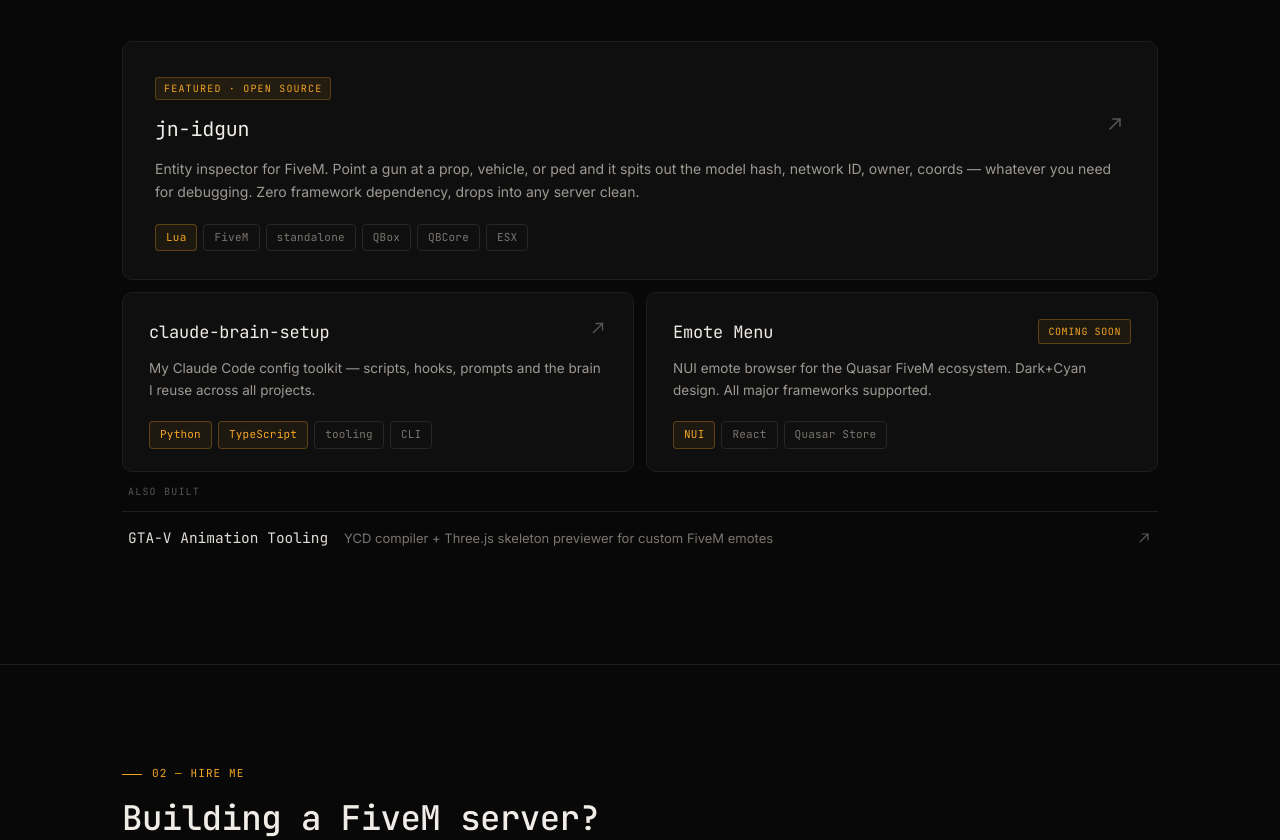
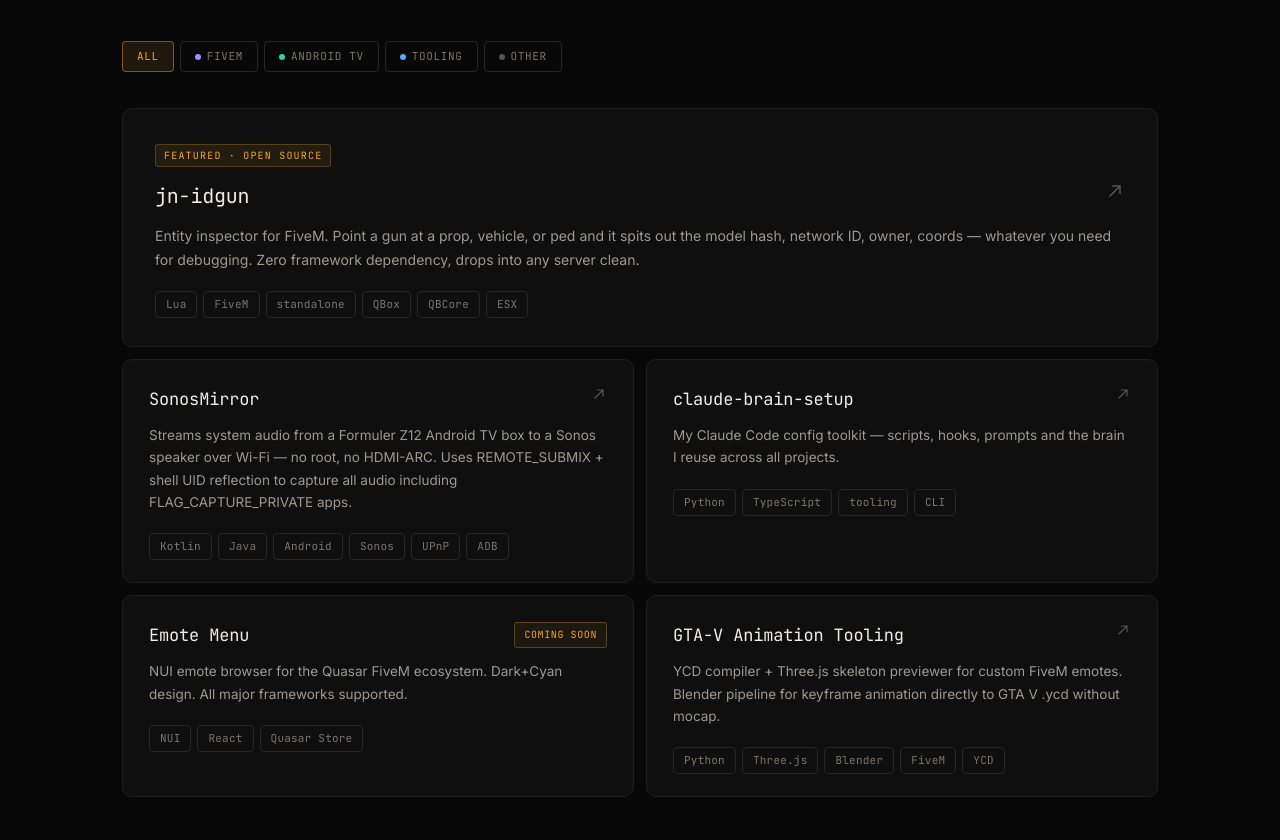
Before and after one commit to JanniEinfach/JanniEinfach.github.io, a plain HTML site: page index.html in a window 1280 px wide. Shown: the part 1145-1985 px from the top of the page. Drawn offline with Linux system fonts and the light colour scheme.

Commit message:
feat: add category filter + auto-sync workflow
- projects.json: data-driven project list with categories (fivem, android-tv, tooling, other)
- index.html: dynamic rendering from projects.json, category filter tab bar
- .github/workflows/sync-projects.yml: daily auto-sync of new public repos
- scripts/sync_projects.py: adds new repos to projects.json with category "other"
- SonosMirror added under android-tv category

```diff
--- a/index.html
+++ b/index.html
@@ -224,6 +224,32 @@
     margin: 0 0 10px; color: #f0ece7;
   }
   .section-sub { color: var(--muted-2); max-width: 480px; margin: 0 0 44px; font-size: 14.5px; line-height: 1.7; }
+
+  /* ===== CATEGORY FILTER ===== */
+  .cat-filter {
+    display: flex; align-items: center; gap: 6px;
+    flex-wrap: wrap; margin-bottom: 36px;
+  }
+  .cat-btn {
+    padding: 6px 14px; border-radius: 4px;
+    font-family: var(--mono); font-size: 11px; letter-spacing: 0.06em;
+    text-transform: uppercase; border: 1px solid var(--border-hi);
+    background: transparent; color: var(--muted-2);
+    cursor: pointer; transition: all .15s ease;
+  }
+  .cat-btn:hover { border-color: rgba(245,166,35,0.35); color: var(--amber); }
+  .cat-btn.active {
+    background: rgba(245,166,35,0.1); border-color: rgba(245,166,35,0.45);
+    color: var(--amber);
+  }
+  .cat-dot {
+    display: inline-block; width: 6px; height: 6px; border-radius: 50%;
+    margin-right: 6px; vertical-align: middle;
+  }
+  .dot-fivem     { background: #a78bfa; }
+  .dot-android-tv { background: #34d399; }
+  .dot-tooling   { background: #60a5fa; }
+  .dot-other     { background: var(--muted); }
 
   /* ===== WORK ===== */
   .featured-card {
@@ -510,69 +536,18 @@
     <h2 class="section-title reveal">Stuff I actually shipped.</h2>
     <p class="section-sub reveal">A couple of things I'm happy to point at. Code's on GitHub if you want to poke around.</p>
 
-    <a class="featured-card reveal" href="https://github.com/JanniEinfach/jn-idgun" target="_blank" rel="noopener">
-      <div class="featured-label">featured · open source</div>
-      <div class="card-head">
-        <div class="card-name">jn-idgun</div>
-        <svg class="arrow-icon" width="20" height="20" viewBox="0 0 20 20" fill="none" aria-hidden="true">
-          <path d="M5 15 L15 5 M8 5 H15 V12" stroke="currentColor" stroke-width="1.5" stroke-linecap="square"/>
-        </svg>
-      </div>
-      <p class="card-desc">
-        Entity inspector for FiveM. Point a gun at a prop, vehicle, or ped and it spits out the
-        model hash, network ID, owner, coords — whatever you need for debugging.
-        Zero framework dependency, drops into any server clean.
-      </p>
-      <div class="tag-row">
-        <span class="tag amber">Lua</span>
-        <span class="tag">FiveM</span>
-        <span class="tag">standalone</span>
-        <span class="tag">QBox</span>
-        <span class="tag">QBCore</span>
-        <span class="tag">ESX</span>
-      </div>
-    </a>
-
-    <div class="cards-grid">
-      <a class="card reveal" href="https://github.com/JanniEinfach/claude-brain-setup" target="_blank" rel="noopener">
-        <div class="card-head">
-          <div class="card-name" style="font-size:17px;">claude-brain-setup</div>
-          <svg class="arrow-icon" width="18" height="18" viewBox="0 0 20 20" fill="none" aria-hidden="true">
-            <path d="M5 15 L15 5 M8 5 H15 V12" stroke="currentColor" stroke-width="1.5" stroke-linecap="square"/>
-          </svg>
-        </div>
-        <p class="card-desc" style="font-size:13.5px;">My Claude Code config toolkit — scripts, hooks, prompts and the brain I reuse across all projects.</p>
-        <div class="tag-row">
-          <span class="tag amber">Python</span>
-          <span class="tag amber">TypeScript</span>
-          <span class="tag">tooling</span>
-          <span class="tag">CLI</span>
-        </div>
-      </a>
-
-      <div class="card reveal" style="cursor:default;">
-        <div class="card-head">
-          <div class="card-name" style="font-size:17px;">Emote Menu</div>
-          <span style="font-family:var(--mono);font-size:10px;color:var(--amber);border:1px solid rgba(245,166,35,0.3);background:rgba(245,166,35,0.06);padding:4px 9px;border-radius:3px;white-space:nowrap;letter-spacing:0.06em;text-transform:uppercase;">coming soon</span>
-        </div>
-        <p class="card-desc" style="font-size:13.5px;">NUI emote browser for the Quasar FiveM ecosystem. Dark+Cyan design. All major frameworks supported.</p>
-        <div class="tag-row">
-          <span class="tag amber">NUI</span>
-          <span class="tag">React</span>
-          <span class="tag">Quasar Store</span>
-        </div>
-      </div>
+    <div class="cat-filter reveal" id="cat-filter">
+      <button class="cat-btn active" data-cat="all">all</button>
+      <button class="cat-btn" data-cat="fivem"><span class="cat-dot dot-fivem"></span>FiveM</button>
+      <button class="cat-btn" data-cat="android-tv"><span class="cat-dot dot-android-tv"></span>Android TV</button>
+      <button class="cat-btn" data-cat="tooling"><span class="cat-dot dot-tooling"></span>Tooling</button>
+      <button class="cat-btn" data-cat="other"><span class="cat-dot dot-other"></span>Other</button>
     </div>
 
-    <div class="also-built reveal">
+    <div id="projects-featured"></div>
+    <div class="cards-grid" id="projects-grid"></div>
+    <div class="also-built" id="projects-also">
       <div class="also-label">also built</div>
-      <a class="also-row" href="https://github.com/JanniEinfach" target="_blank" rel="noopener">
-        <div class="also-name">GTA-V Animation Tooling</div>
-        <div class="also-desc">YCD compiler + Three.js skeleton previewer for custom FiveM emotes</div>
-        <svg class="arrow-icon" width="16" height="16" viewBox="0 0 20 20" fill="none" aria-hidden="true">
-          <path d="M5 15 L15 5 M8 5 H15 V12" stroke="currentColor" stroke-width="1.5" stroke-linecap="square"/>
-        </svg>
-      </a>
     </div>
   </div>
 </section>
@@ -665,8 +640,21 @@
 </footer>
 
 <script>
-(function () {
-  var els = document.querySelectorAll('.reveal');
+/* ── Smooth scroll ── */
+document.querySelectorAll('a[href^="#"]').forEach(function (a) {
+  a.addEventListener('click', function (e) {
+    var id = a.getAttribute('href').slice(1);
+    if (!id) return;
+    var t = document.getElementById(id);
+    if (!t) return;
+    e.preventDefault();
+    t.scrollIntoView({ behavior: 'smooth', block: 'start' });
+  });
+});
+
+/* ── Reveal on scroll ── */
+function initReveal() {
+  var els = document.querySelectorAll('.reveal:not(.in)');
   if (!('IntersectionObserver' in window)) {
     els.forEach(function (el) { el.classList.add('in'); });
     return;
@@ -681,18 +669,130 @@
     });
   }, { threshold: 0.06, rootMargin: '0px 0px -30px 0px' });
   els.forEach(function (el) { io.observe(el); });
-})();
+}
+initReveal();
 
-document.querySelectorAll('a[href^="#"]').forEach(function (a) {
-  a.addEventListener('click', function (e) {
-    var id = a.getAttribute('href').slice(1);
-    if (!id) return;
-    var t = document.getElementById(id);
-    if (!t) return;
-    e.preventDefault();
-    t.scrollIntoView({ behavior: 'smooth', block: 'start' });
+/* ── Arrow SVG helper ── */
+var ARROW_LG = '<svg class="arrow-icon" width="20" height="20" viewBox="0 0 20 20" fill="none" aria-hidden="true"><path d="M5 15 L15 5 M8 5 H15 V12" stroke="currentColor" stroke-width="1.5" stroke-linecap="square"/></svg>';
+var ARROW_SM = '<svg class="arrow-icon" width="16" height="16" viewBox="0 0 20 20" fill="none" aria-hidden="true"><path d="M5 15 L15 5 M8 5 H15 V12" stroke="currentColor" stroke-width="1.5" stroke-linecap="square"/></svg>';
+
+var CAT_COLORS = { fivem: 'amber', 'android-tv': 'amber', tooling: 'amber', other: '' };
+
+function tagsHtml(tags) {
+  return (tags || []).map(function (t) {
+    return '<span class="tag">' + t + '</span>';
+  }).join('');
+}
+
+function renderFeatured(p) {
+  var el = document.createElement('a');
+  el.className = 'featured-card reveal';
+  el.href = p.url || '#';
+  if (p.url) { el.target = '_blank'; el.rel = 'noopener'; }
+  el.innerHTML =
+    (p.label ? '<div class="featured-label">' + p.label + '</div>' : '') +
+    '<div class="card-head"><div class="card-name">' + p.display + '</div>' + ARROW_LG + '</div>' +
+    '<p class="card-desc">' + p.description + '</p>' +
+    '<div class="tag-row">' + tagsHtml(p.tags) + '</div>';
+  el.dataset.cat = p.category;
+  return el;
+}
+
+function renderCard(p) {
+  var isComingSoon = !!p.coming_soon;
+  var el = document.createElement(p.url && !isComingSoon ? 'a' : 'div');
+  el.className = 'card reveal';
+  if (p.url && !isComingSoon) { el.href = p.url; el.target = '_blank'; el.rel = 'noopener'; }
+  if (isComingSoon) el.style.cursor = 'default';
+  var badge = isComingSoon
+    ? '<span style="font-family:var(--mono);font-size:10px;color:var(--amber);border:1px solid rgba(245,166,35,0.3);background:rgba(245,166,35,0.06);padding:4px 9px;border-radius:3px;white-space:nowrap;letter-spacing:0.06em;text-transform:uppercase;">coming soon</span>'
+    : ARROW_SM;
+  el.innerHTML =
+    '<div class="card-head"><div class="card-name" style="font-size:17px;">' + p.display + '</div>' + badge + '</div>' +
+    '<p class="card-desc" style="font-size:13.5px;">' + p.description + '</p>' +
+    '<div class="tag-row">' + tagsHtml(p.tags) + '</div>';
+  el.dataset.cat = p.category;
+  return el;
+}
+
+function renderAlsoRow(p) {
+  var el = document.createElement(p.url ? 'a' : 'div');
+  el.className = 'also-row';
+  if (p.url) { el.href = p.url; el.target = '_blank'; el.rel = 'noopener'; }
+  el.dataset.cat = p.category;
+  el.innerHTML =
+    '<div class="also-name">' + p.display + '</div>' +
+    '<div class="also-desc">' + p.description + '</div>' +
+    ARROW_SM;
+  return el;
+}
+
+/* ── Category filter ── */
+var activeCat = 'all';
+
+function applyFilter() {
+  var all = document.querySelectorAll('[data-cat]');
+  all.forEach(function (el) {
+    var match = activeCat === 'all' || el.dataset.cat === activeCat;
+    el.style.display = match ? '' : 'none';
   });
+  // Hide grid if empty
+  var visGrid = document.querySelectorAll('#projects-grid [data-cat]');
+  var anyGrid = false;
+  visGrid.forEach(function (el) { if (el.style.display !== 'none') anyGrid = true; });
+  document.getElementById('projects-grid').style.display = anyGrid ? '' : 'none';
+  // Hide also-built if empty rows
+  var alsoRows = document.querySelectorAll('#projects-also .also-row[data-cat]');
+  var anyAlso = false;
+  alsoRows.forEach(function (el) { if (el.style.display !== 'none') anyAlso = true; });
+  document.getElementById('projects-also').style.display = anyAlso ? '' : 'none';
+}
+
+document.getElementById('cat-filter').addEventListener('click', function (e) {
+  var btn = e.target.closest('.cat-btn');
+  if (!btn) return;
+  document.querySelectorAll('.cat-btn').forEach(function (b) { b.classList.remove('active'); });
+  btn.classList.add('active');
+  activeCat = btn.dataset.cat;
+  applyFilter();
 });
+
+/* ── Load & render projects ── */
+fetch('projects.json')
+  .then(function (r) { return r.json(); })
+  .then(function (projects) {
+    var featuredEl = document.getElementById('projects-featured');
+    var gridEl     = document.getElementById('projects-grid');
+    var alsoEl     = document.getElementById('projects-also');
+
+    // Separate: featured first, then grid cards, then also-rows
+    // "featured" projects get the big card; rest go in grid or also-row
+    // Rule: featured:true → big card; featured:false + description long enough → small card; rest → also-row
+    var featuredDone = false; // only first featured gets the big slot per category
+
+    projects.forEach(function (p) {
+      if (p.featured && !featuredDone) {
+        featuredEl.appendChild(renderFeatured(p));
+        featuredDone = true;
+      } else if (p.featured) {
+        // second featured project → goes in grid
+        gridEl.appendChild(renderCard(p));
+      } else if (!p.auto_added) {
+        // manually curated non-featured → small card in grid
+        gridEl.appendChild(renderCard(p));
+      } else {
+        // auto-discovered → also-row
+        alsoEl.appendChild(renderAlsoRow(p));
+      }
+    });
+
+    applyFilter();
+    initReveal();
+  })
+  .catch(function () {
+    // Fallback: hide containers gracefully
+    document.getElementById('projects-featured').innerHTML = '<p style="color:var(--muted);font-family:var(--mono);font-size:13px;">Projects could not load.</p>';
+  });
 </script>
 </body>
 </html>
--- /dev/null
+++ b/projects.json
@@ -0,0 +1,50 @@
+[
+  {
+    "name": "jn-idgun",
+    "display": "jn-idgun",
+    "category": "fivem",
+    "featured": true,
+    "label": "featured · open source",
+    "description": "Entity inspector for FiveM. Point a gun at a prop, vehicle, or ped and it spits out the model hash, network ID, owner, coords — whatever you need for debugging. Zero framework dependency, drops into any server clean.",
+    "tags": ["Lua", "FiveM", "standalone", "QBox", "QBCore", "ESX"],
+    "url": "https://github.com/JanniEinfach/jn-idgun"
+  },
+  {
+    "name": "SonosMirror",
+    "display": "SonosMirror",
+    "category": "android-tv",
+    "featured": true,
+    "label": "open source",
+    "description": "Streams system audio from a Formuler Z12 Android TV box to a Sonos speaker over Wi-Fi — no root, no HDMI-ARC. Uses REMOTE_SUBMIX + shell UID reflection to capture all audio including FLAG_CAPTURE_PRIVATE apps.",
+    "tags": ["Kotlin", "Java", "Android", "Sonos", "UPnP", "ADB"],
+    "url": "https://github.com/JanniEinfach/SonosMirror"
+  },
+  {
+    "name": "claude-brain-setup",
+    "display": "claude-brain-setup",
+    "category": "tooling",
+    "featured": false,
+    "description": "My Claude Code config toolkit — scripts, hooks, prompts and the brain I reuse across all projects.",
+    "tags": ["Python", "TypeScript", "tooling", "CLI"],
+    "url": "https://github.com/JanniEinfach/claude-brain-setup"
+  },
+  {
+    "name": "emote-menu",
+    "display": "Emote Menu",
+    "category": "fivem",
+    "featured": false,
+    "coming_soon": true,
+    "description": "NUI emote browser for the Quasar FiveM ecosystem. Dark+Cyan design. All major frameworks supported.",
+    "tags": ["NUI", "React", "Quasar Store"],
+    "url": null
+  },
+  {
+    "name": "gta-animation-tooling",
+    "display": "GTA-V Animation Tooling",
+    "category": "fivem",
+    "featured": false,
+    "description": "YCD compiler + Three.js skeleton previewer for custom FiveM emotes. Blender pipeline for keyframe animation directly to GTA V .ycd without mocap.",
+    "tags": ["Python", "Three.js", "Blender", "FiveM", "YCD"],
+    "url": "https://github.com/JanniEinfach"
+  }
+]
```
Also changed, not shown: 2 other files.
